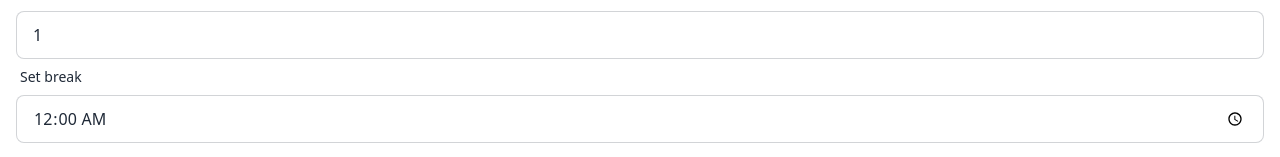
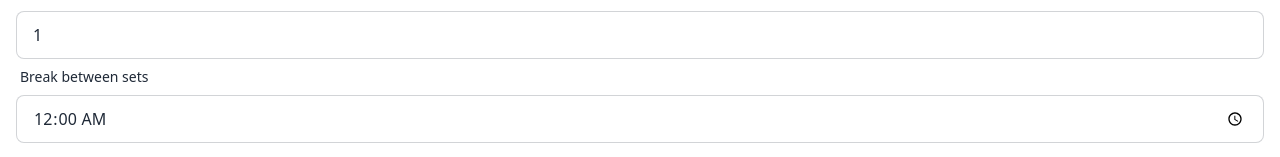
Before and after one commit to sergeikuklin/workout-timer, a React (Vite) app: page /add-workout in a window 1280 px wide. Shown: the part 439-596 px from the top of the page. Built offline with nearby package versions, Linux system fonts and the light colour scheme.

Commit message:
make label clear

```diff
--- a/src/features/EditWorkout.tsx
+++ b/src/features/EditWorkout.tsx
@@ -68,7 +68,11 @@ export const EditWorkout: FC<WorkoutEditProps> = ({ workout }) => {
 
       <InputField label="Sets" type="number" min={1} {...register('sets')} />
 
-      <InputField label="Set break" type="time" {...register('breakTime')} />
+      <InputField
+        label="Break between sets"
+        type="time"
+        {...register('breakTime')}
+      />
 
       <button className="btn btn-primary mt-5" type="submit">
         Save
```
